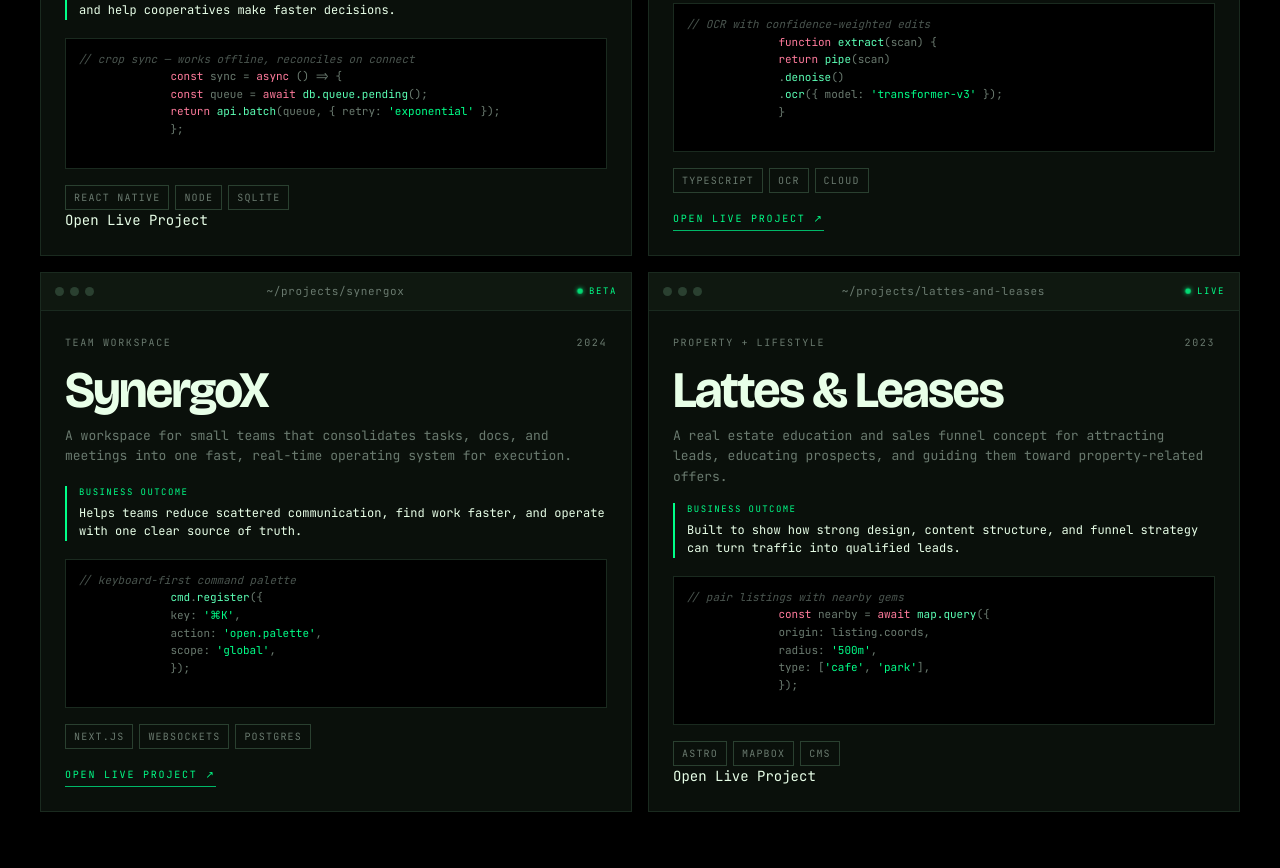
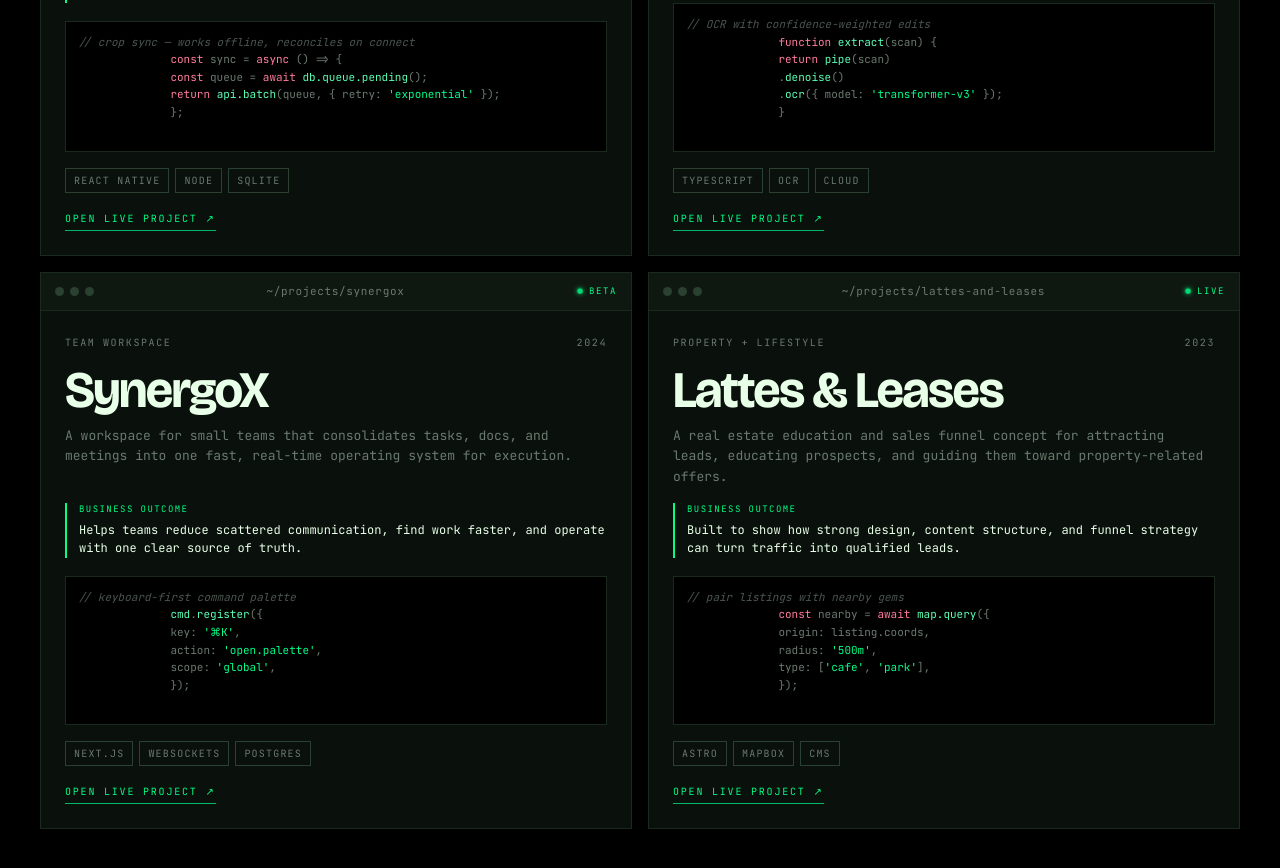
Before and after one commit to PreciousAdekunle784/preciousadekunle, a plain HTML site: page index.html in a window 1280 px wide. Shown: the part 2671-3539 px from the top of the page. Drawn offline with nearby package versions, Linux system fonts and the light colour scheme.

Commit message:
Update project links in index.html

```diff
--- a/index.html
+++ b/index.html
@@ -2000,7 +2000,7 @@
       <div class="projects">
 
         <!-- EDIT: project blurbs and code snippets -->
-        <a href="https://cultiva8.vercel.app" target="_blank" rel="noopener noreferrer" class="project-window reveal">
+        <a href="https://cultivat8.vercel.app" target="_blank" rel="noopener noreferrer" class="project-window reveal">
           <div class="window-chrome">
             <div class="traffic"><span></span><span></span><span></span></div>
             <span class="path">~/projects/cultiva8</span>
@@ -2028,7 +2028,7 @@
               <span class="tag">Node</span>
               <span class="tag">SQLite</span>
             </div>
-            <div class="cultivat8.vercel.app">Open Live Project</div>
+            <div class="project-link">Open Live Project</div>
           </div>
         </a>
 
@@ -2096,7 +2096,7 @@
           </div>
         </a>
 
-        <a href="https://lattesandleases.vercel.app" target="_blank" rel="noopener noreferrer"
+        <a href="https://lattes-and-leases.vercel.app" target="_blank" rel="noopener noreferrer"
           class="project-window reveal" style="transition-delay:.3s;">
           <div class="window-chrome">
             <div class="traffic"><span></span><span></span><span></span></div>
@@ -2124,7 +2124,7 @@
               <span class="tag">Mapbox</span>
               <span class="tag">CMS</span>
             </div>
-            <div class="lattes-and-leases.vercel.app">Open Live Project</div>
+            <div class="project-link">Open Live Project</div>
           </div>
         </a>
 
```
